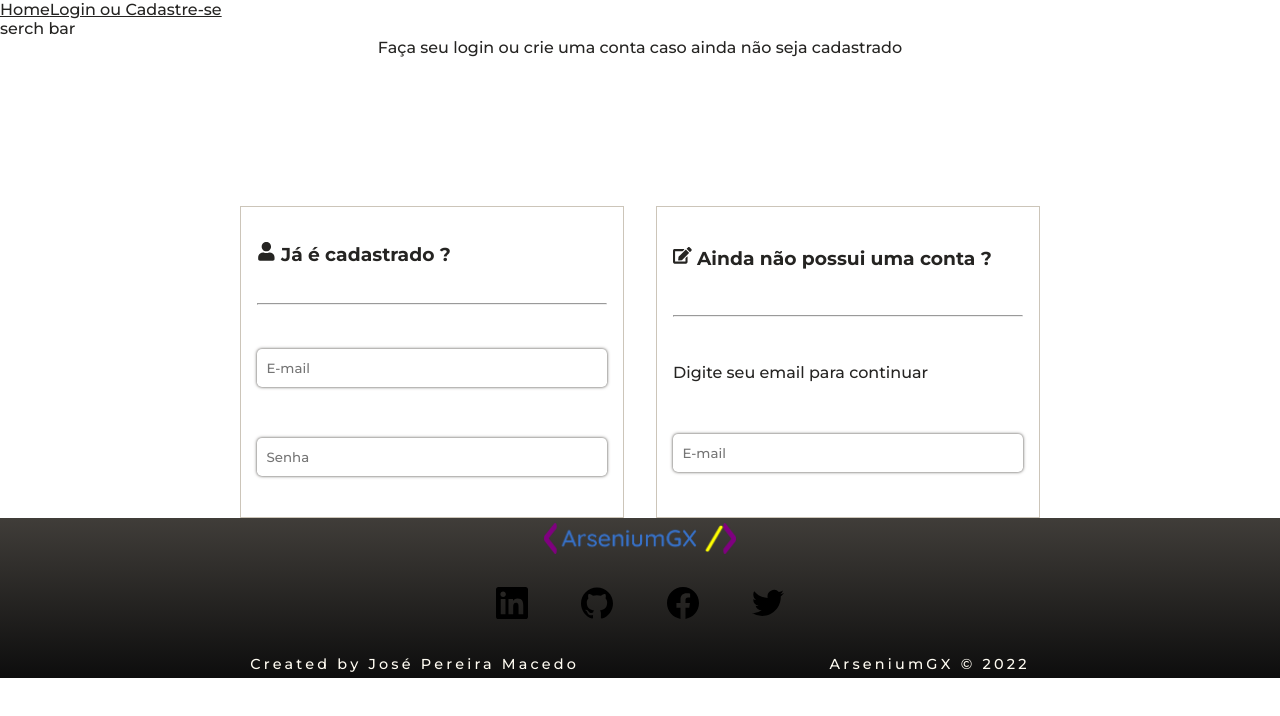
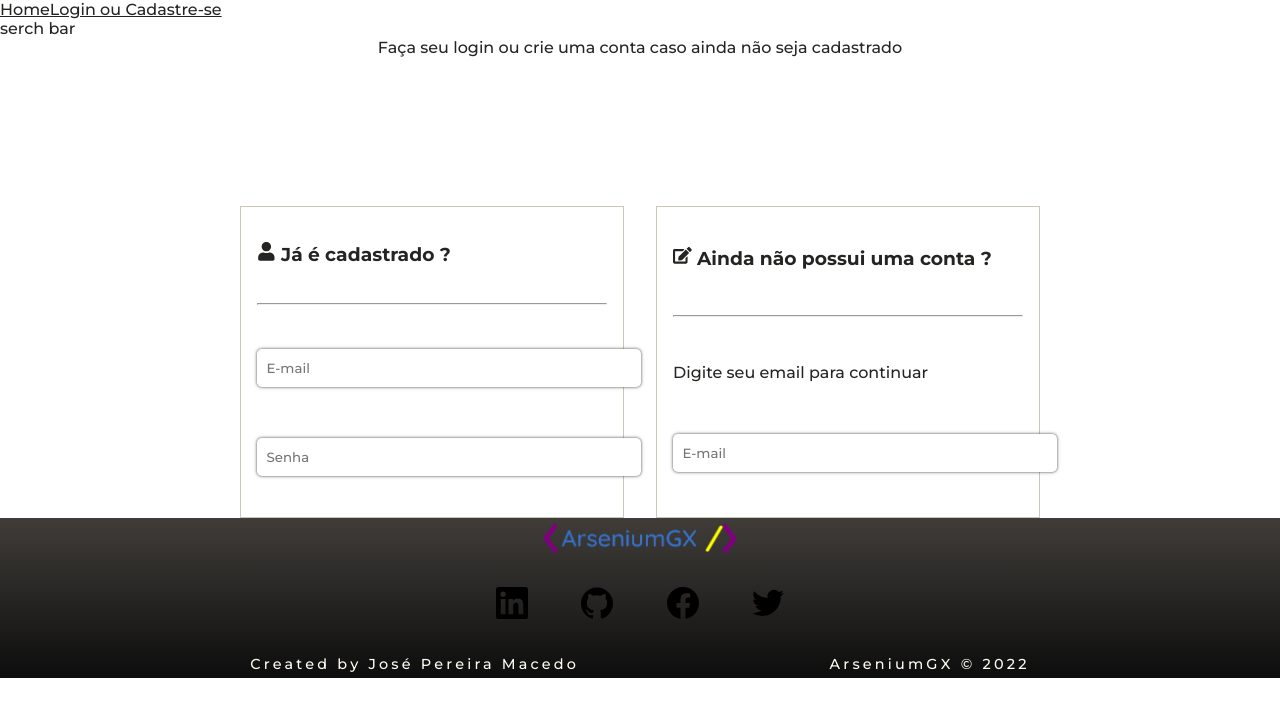
Before and after one commit to ArseniumGX/lighting-client, a React (Create React App) app: page /login in a window 1280 px wide. Shown: the top 716 px of the page. Built offline with nearby package versions, Linux system fonts and the light colour scheme.

Commit message:
Fixes problem of resize component

```diff
--- a/src/pages/Login/Input/Input.module.scss
+++ b/src/pages/Login/Input/Input.module.scss
@@ -7,8 +7,9 @@
   padding: 0.6rem;
   margin: 0.4rem 0;
   transition: 0.3s all;
+  width: inherit;
 
   &:focus {
-    box-shadow: 0 0 0.4rem #2d44e6;
+    box-shadow: 0 0 0.4rem #643173;
   }
 }
```
